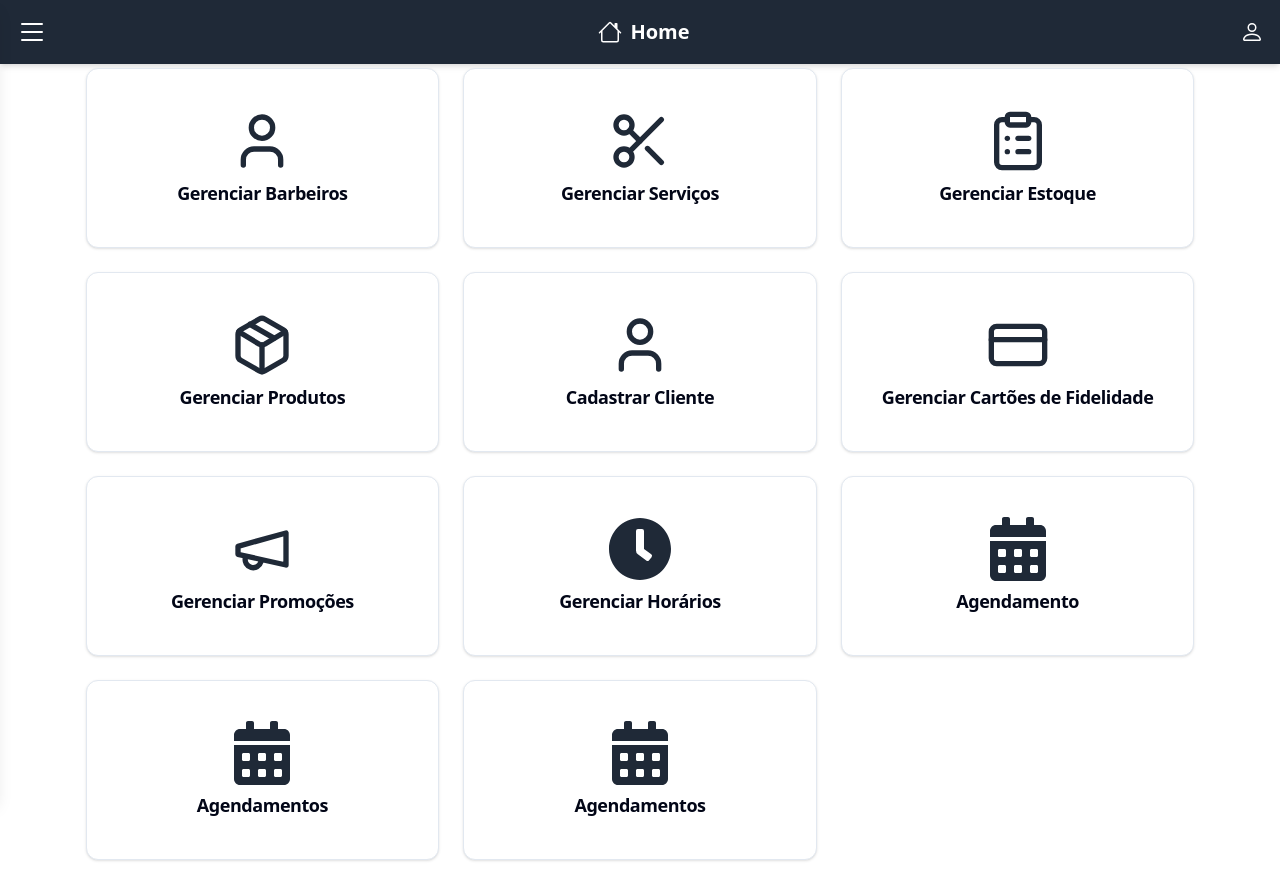
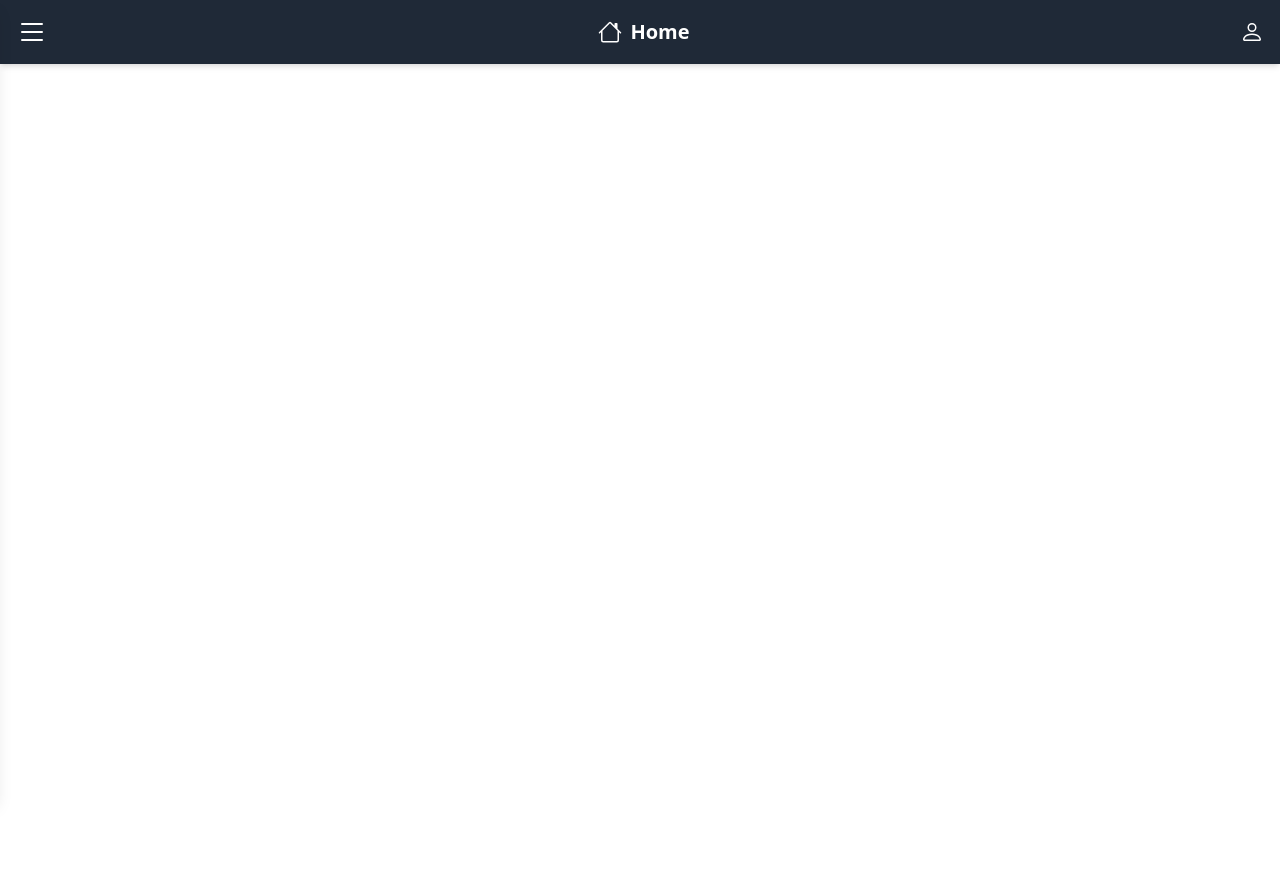
Before and after one commit to unicortes/barbearia-frontend, a React (Vite) app: page / in a window 1280 px wide. Built offline with nearby package versions, Linux system fonts and the light colour scheme.

Commit message:
Update: Atualiza HomePage com acesso condicionado para diferentes roles de usuário (ADMIN, BARBER, CLIENT) e melhorias na navegação e gerenciamento de conteúdo específico para cada role.

```diff
--- a/src/components/homePage/homePage.jsx
+++ b/src/components/homePage/homePage.jsx
@@ -1,22 +1,30 @@
-import { Link } from 'react-router-dom';
+import { Link } from "react-router-dom";
 import { Card, CardHeader, CardTitle } from "@/components/ui/card";
-import { FaCalendarAlt, FaClock } from 'react-icons/fa';
-import { User, Scissors, ClipboardList, Package, CreditCard, Megaphone } from 'lucide-react';
+import { FaCalendarAlt, FaClock } from "react-icons/fa";
+import {
+  User,
+  Scissors,
+  ClipboardList,
+  Package,
+  CreditCard,
+  Megaphone,
+} from "lucide-react";
 
 const HomePage = () => {
-  const userRole = localStorage.getItem('userRole'); // Obtém o papel do usuário
+  const userRole = localStorage.getItem("userRole"); // Obtém o papel do usuário
 
   return (
     <div className="flex flex-col items-center p-6">
       <div className="grid grid-cols-3 gap-6 w-full max-w-6xl">
-        {/* Mudar para admin quando estiver tudo implementado */}
-        {userRole === null && (
+        {userRole === "ADMIN" && (
           <>
             <Link to="/barber" className="w-full">
               <Card className="h-[180px] flex flex-col justify-between p-4">
                 <CardHeader className="flex flex-col items-center flex-grow">
                   <User className="text-gray-800 w-16 h-16" />
-                  <CardTitle className="mt-2 text-center text-lg font-semibold">Gerenciar Barbeiros</CardTitle>
+                  <CardTitle className="mt-2 text-center text-lg font-semibold">
+                    Gerenciar Barbeiros
+                  </CardTitle>
                 </CardHeader>
               </Card>
             </Link>
@@ -25,7 +33,9 @@ const HomePage = () => {
               <Card className="h-[180px] flex flex-col justify-between p-4">
                 <CardHeader className="flex flex-col items-center flex-grow">
                   <Scissors className="text-gray-800 w-16 h-16" />
-                  <CardTitle className="mt-2 text-center text-lg font-semibold">Gerenciar Serviços</CardTitle>
+                  <CardTitle className="mt-2 text-center text-lg font-semibold">
+                    Gerenciar Serviços
+                  </CardTitle>
                 </CardHeader>
               </Card>
             </Link>
@@ -34,7 +44,9 @@ const HomePage = () => {
               <Card className="h-[180px] flex flex-col justify-between p-4">
                 <CardHeader className="flex flex-col items-center flex-grow">
                   <ClipboardList className="text-gray-800 w-16 h-16" />
-                  <CardTitle className="mt-2 text-center text-lg font-semibold">Gerenciar Estoque</CardTitle>
+                  <CardTitle className="mt-2 text-center text-lg font-semibold">
+                    Gerenciar Estoque
+                  </CardTitle>
                 </CardHeader>
               </Card>
             </Link>
@@ -43,7 +55,9 @@ const HomePage = () => {
               <Card className="h-[180px] flex flex-col justify-between p-4">
                 <CardHeader className="flex flex-col items-center flex-grow">
                   <Package className="text-gray-800 w-16 h-16" />
-                  <CardTitle className="mt-2 text-center text-lg font-semibold">Gerenciar Produtos</CardTitle>
+                  <CardTitle className="mt-2 text-center text-lg font-semibold">
+                    Gerenciar Produtos
+                  </CardTitle>
                 </CardHeader>
               </Card>
             </Link>
@@ -52,7 +66,9 @@ const HomePage = () => {
               <Card className="h-[180px] flex flex-col justify-between p-4">
                 <CardHeader className="flex flex-col items-center flex-grow">
                   <User className="text-gray-800 w-16 h-16" />
-                  <CardTitle className="mt-2 text-center text-lg font-semibold">Cadastrar Cliente</CardTitle>
+                  <CardTitle className="mt-2 text-center text-lg font-semibold">
+                    Cadastrar Cliente
+                  </CardTitle>
                 </CardHeader>
               </Card>
             </Link>
@@ -61,7 +77,9 @@ const HomePage = () => {
               <Card className="h-[180px] flex flex-col justify-between p-4">
                 <CardHeader className="flex flex-col items-center flex-grow">
                   <CreditCard className="text-gray-800 w-16 h-16" />
-                  <CardTitle className="mt-2 text-center text-lg font-semibold">Gerenciar Cartões de Fidelidade</CardTitle>
+                  <CardTitle className="mt-2 text-center text-lg font-semibold">
+                    Gerenciar Cartões de Fidelidade
+                  </CardTitle>
                 </CardHeader>
               </Card>
             </Link>
@@ -70,59 +88,78 @@ const HomePage = () => {
               <Card className="h-[180px] flex flex-col justify-between p-4">
                 <CardHeader className="flex flex-col items-center flex-grow">
                   <Megaphone className="text-gray-800 w-16 h-16" />
-                  <CardTitle className="mt-2 text-center text-lg font-semibold">Gerenciar Promoções</CardTitle>
-                </CardHeader>
-              </Card>
-            </Link>
-
-            <Link to="/avaliable-time" className="w-full">
-              <Card className="h-[180px] flex flex-col justify-between p-4">
-                <CardHeader className="flex flex-col items-center flex-grow">
-                  <FaClock className="text-gray-800 w-16 h-16" />
-                  <CardTitle className="mt-2 text-center text-lg font-semibold">Gerenciar Horários</CardTitle>
-                </CardHeader>
-              </Card>
-            </Link>
-
-            <Link to="/appointment" className="w-full">
-              <Card className="h-[180px] flex flex-col justify-between p-4">
-                <CardHeader className="flex flex-col items-center flex-grow">
-                  <FaCalendarAlt className="text-gray-800 w-16 h-16" />
-                  <CardTitle className="mt-2 text-center text-lg font-semibold">Agendamento</CardTitle>
-                </CardHeader>
-              </Card>
-            </Link>
-
-            <Link to="/appointments" className="w-full">
-              <Card className="h-[180px] flex flex-col justify-between p-4">
-                <CardHeader className="flex flex-col items-center flex-grow">
-                  <FaCalendarAlt className="text-gray-800 w-16 h-16" />
-                  <CardTitle className="mt-2 text-center text-lg font-semibold">Agendamentos</CardTitle>
-                </CardHeader>
-              </Card>
-            </Link>
-
-            <Link to="/manege-appointments" className="w-full">
-              <Card className="h-[180px] flex flex-col justify-between p-4">
-                <CardHeader className="flex flex-col items-center flex-grow">
-                  <FaCalendarAlt className="text-gray-800 w-16 h-16" />
-                  <CardTitle className="mt-2 text-center text-lg font-semibold">Agendamentos</CardTitle>
+                  <CardTitle className="mt-2 text-center text-lg font-semibold">
+                    Gerenciar Promoções
+                  </CardTitle>
                 </CardHeader>
               </Card>
             </Link>
           </>
         )}
 
-        {userRole === 'client' && (
-          // Exemplo - client vai ter acesso apenas a agendamento e historico de serviços
+        {userRole === "BARBER" && (
+          <>
+            <div className="flex justify-center w-full">
+              <Link to="/appointments" className="w-full max-w-sm">
+                <Card className="h-[180px] flex flex-col justify-between p-4">
+                  <CardHeader className="flex flex-col items-center flex-grow">
+                    <FaCalendarAlt className="text-gray-800 w-16 h-16" />
+                    <CardTitle className="mt-2 text-center text-lg font-semibold">
+                      Gerenciar Agendamentos
+                    </CardTitle>
+                  </CardHeader>
+                </Card>
+              </Link>
+            </div>
+          </>
+        )}
+
+        {userRole === "CLIENT" && (
+          <>
             <Link to="/services" className="w-full">
               <Card className="h-[180px] flex flex-col justify-between p-4">
                 <CardHeader className="flex flex-col items-center flex-grow">
                   <Scissors className="text-gray-800 w-16 h-16" />
-                <CardTitle className="mt-2 text-center text-lg font-semibold">Ver Serviços</CardTitle>
+                  <CardTitle className="mt-2 text-center text-lg font-semibold">
+                    Ver Serviços
+                  </CardTitle>
                 </CardHeader>
               </Card>
             </Link>
+
+            <Link to="/appointments/schedule" className="w-full">
+              <Card className="h-[180px] flex flex-col justify-between p-4">
+                <CardHeader className="flex flex-col items-center flex-grow">
+                  <FaCalendarAlt className="text-gray-800 w-16 h-16" />
+                  <CardTitle className="mt-2 text-center text-lg font-semibold">
+                    Agendar Serviços
+                  </CardTitle>
+                </CardHeader>
+              </Card>
+            </Link>
+
+            <Link to="/appointments/history" className="w-full">
+              <Card className="h-[180px] flex flex-col justify-between p-4">
+                <CardHeader className="flex flex-col items-center flex-grow">
+                  <FaCalendarAlt className="text-gray-800 w-16 h-16" />
+                  <CardTitle className="mt-2 text-center text-lg font-semibold">
+                    Histórico de Serviços
+                  </CardTitle>
+                </CardHeader>
+              </Card>
+            </Link>
+
+            <Link to="/appointments/manage" className="w-full">
+              <Card className="h-[180px] flex flex-col justify-between p-4">
+                <CardHeader className="flex flex-col items-center flex-grow">
+                  <FaCalendarAlt className="text-gray-800 w-16 h-16" />
+                  <CardTitle className="mt-2 text-center text-lg font-semibold">
+                    Gerenciar Agendamentos
+                  </CardTitle>
+                </CardHeader>
+              </Card>
+            </Link>
+          </>
         )}
       </div>
     </div>
```
Lines whose indentation alone changed are shown as unchanged.
